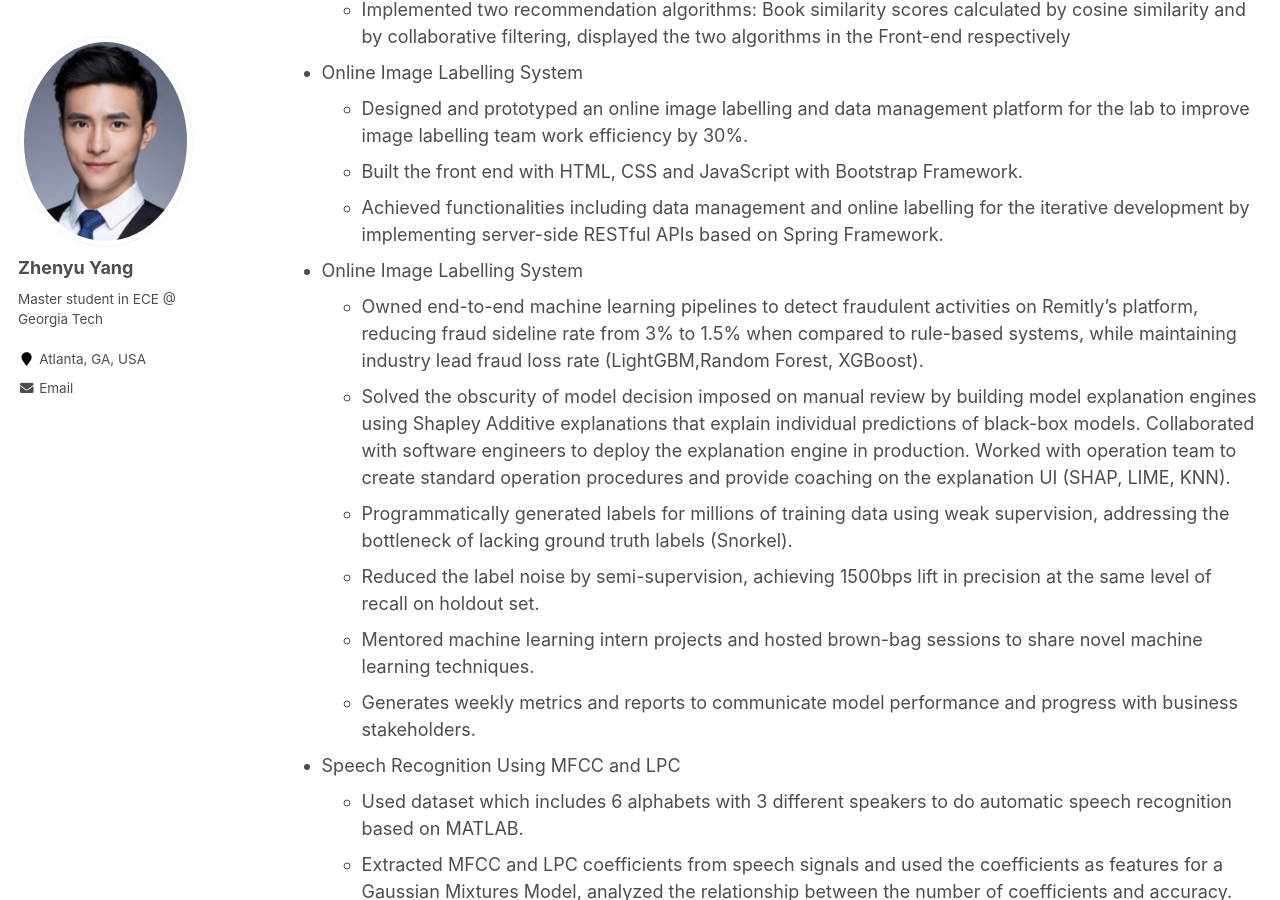
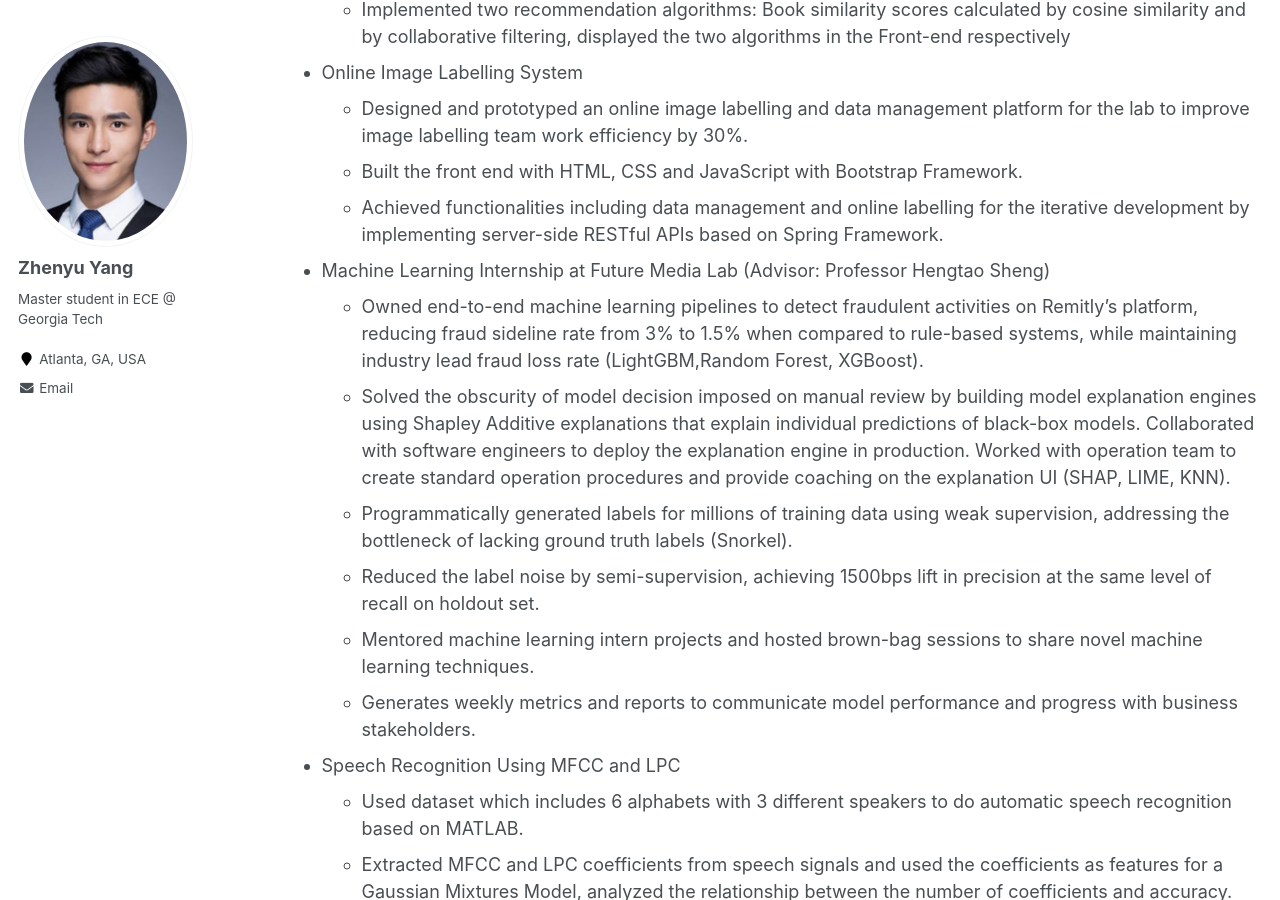
Before and after one commit to azpeteryang/azpeteryang.github.io, a Jekyll site: the page built from _pages/cv.md, in a window 1280 px wide and 900 px high, scrolled down 1571 px. Built offline with Jekyll 4.4.1, drawn with Linux system fonts in a browser that asks for light colours.

Commit message:
Update cv.md

```diff
--- a/_pages/cv.md
+++ b/_pages/cv.md
@@ -63,7 +63,7 @@ Projects
 
 
 
-* Online Image Labelling System
+* Machine Learning Internship at Future Media Lab (Advisor: Professor Hengtao Sheng)
   *	Owned end-to-end machine learning pipelines to detect fraudulent activities on Remitly’s platform, reducing fraud sideline rate from 3% to 1.5% when compared to rule-based systems, while maintaining industry lead fraud loss rate (LightGBM,Random Forest, XGBoost).
   *	Solved the obscurity of model decision imposed on manual review by building model explanation engines using Shapley Additive explanations that explain individual predictions of black-box models. Collaborated with software engineers to deploy the explanation engine in production. Worked with operation team to create standard operation procedures and provide coaching on the explanation UI (SHAP, LIME, KNN).
   *	Programmatically generated labels for millions of training data using weak supervision, addressing the bottleneck of lacking ground truth labels (Snorkel).
```
